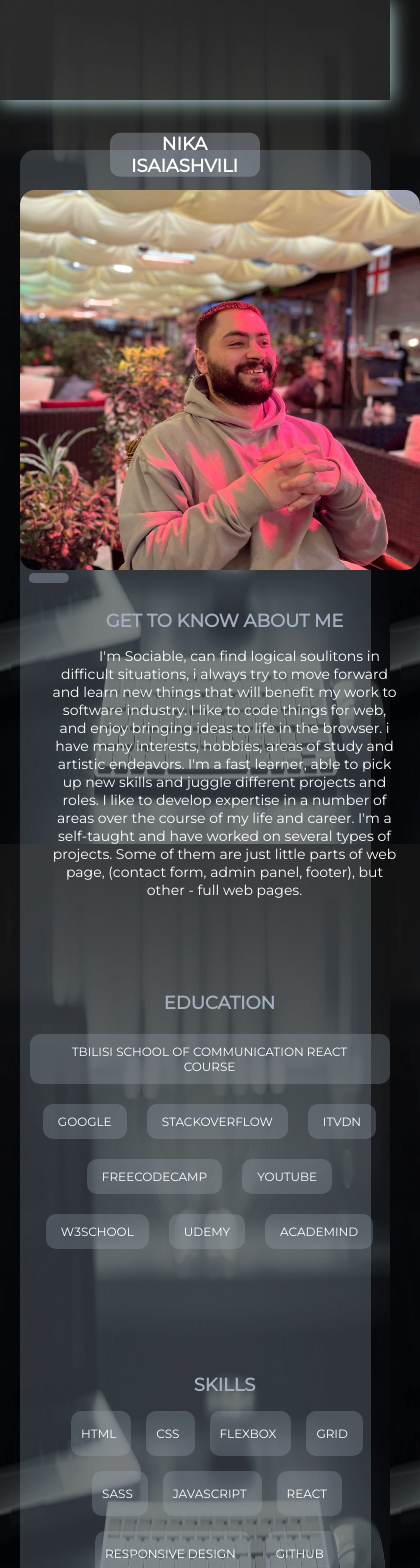
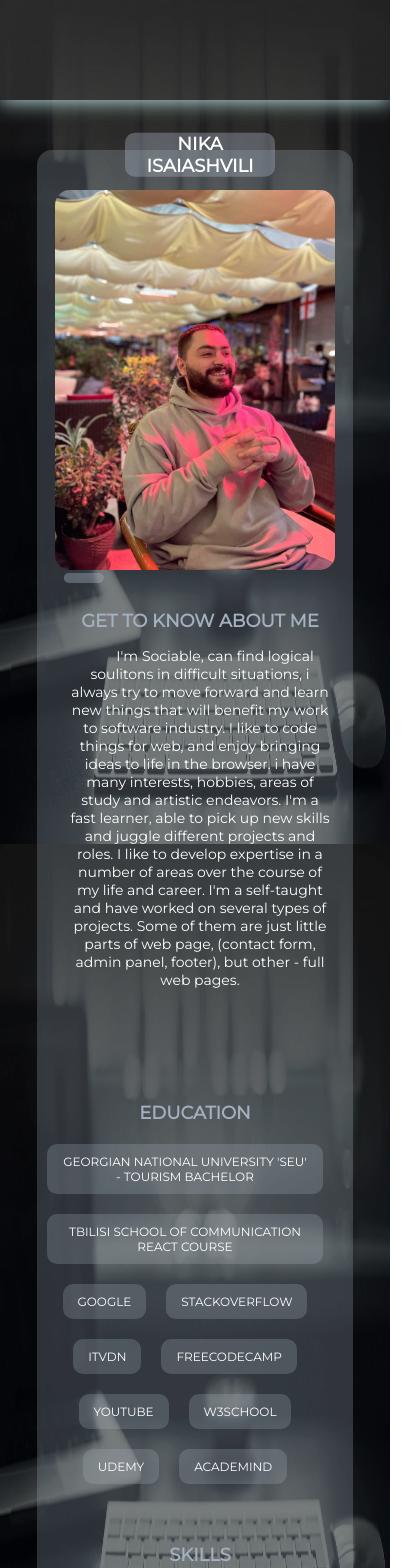
Before and after one commit to NikaIsaiashvili/portfolio-web-page, a React (Vite) app: page /about in a window 390 px wide. Shown: the top 1568 px of the page, 420 px wide, since content can reach past the window. Built offline with nearby package versions, Linux system fonts and the light colour scheme; some icons are missing.

Commit message:
portfolio update about page done
full responsive done, about css education css skills css, education config update

```diff
--- a/src/components/About/About.module.css
+++ b/src/components/About/About.module.css
@@ -125,6 +125,7 @@
 .education_info,
 .skills_info {
   text-transform: uppercase;
+  margin-top: 20px;
 }
 
 .about_info,
@@ -294,8 +295,64 @@
 }
 
 @media screen and (max-width: 480px) {
-.about_info p {
-  padding: 0 10px;
-  color: #ffff;
+.main_container {
+  width: 90%;
+  margin: 0 auto;
+}
+
+.profile_container {
+  width: 280px;
+  margin: 0 auto;
+  height: 380px;
+  margin-bottom: 40px;
+}
+
+.profile_container:hover {
+  width:280px;
+  height: 380px;
+  margin: 0 auto;
+  margin-bottom: 40px;
+}
+
+.profile_name {
+  left: -20px;
+ }
+
+ .logos {
+  left: 0;
+}
+
+.right_side {
+  grid-template-rows: 1fr .5fr .5fr;
 }
 }
+
+@media screen and (max-width: 310px) {
+  .main_container {
+    width: 90%;
+    margin: 0 auto;
+  }
+
+  .profile_container {
+    width: 200px;
+    margin: 0 auto;
+    height: 300px;
+    margin-bottom: 40px;
+  }
+
+  .profile_container:hover {
+    width:200px;
+    height: 300px;
+    margin: 0 auto;
+    margin-bottom: 40px;
+  }
+
+  .profile_name {
+    left: -30%;
+   }
+
+   .logos {
+    left: -22%;
+  }
+
+}
--- a/src/components/skills/skills.module.css
+++ b/src/components/skills/skills.module.css
@@ -2,6 +2,7 @@
    display: flex;
    flex-wrap: wrap;
    justify-content: center;
+   margin-top: 10px;
 }
 
 .skill {
--- a/src/config/education.js
+++ b/src/config/education.js
@@ -1,4 +1,5 @@
 const educationData = [
+  "Georgian national University 'SEU' - Tourism bachelor",
     "Tbilisi School of communication React course",
     "Google",
     "Stackoverflow",
@@ -7,7 +8,7 @@ const educationData = [
     "Youtube",
     "w3school",
     "Udemy",
-    "Academind",
+    "Academind"
   ];
 
   export default educationData;
```
Also changed, not shown: src/components/Education/education.module.css (line endings or trailing spaces).
